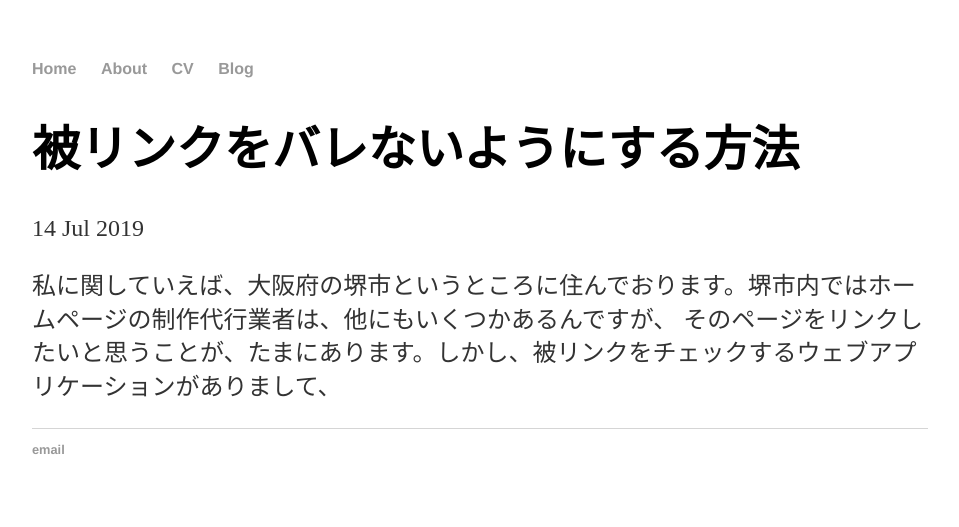
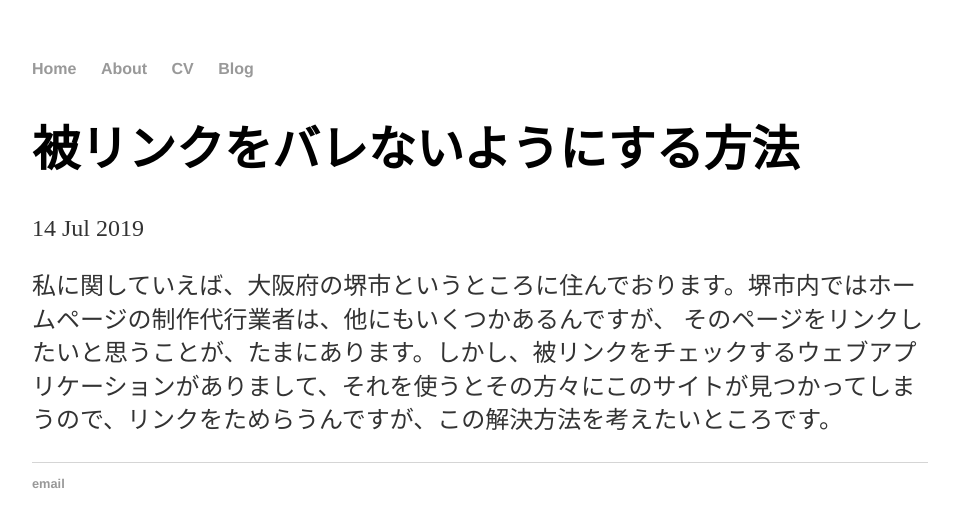
Before and after one commit to agematsu/agematsu.github.io, a Jekyll site: the page built from _posts/2019-07-14-被リンクをバレないようにする方法.md, in a window 1280 px wide. Shown: the top 527 px of the page, without its empty margins (160-1119 px from the left). Built offline with Jekyll 4.4.1, drawn with Linux system fonts in a browser that asks for light colours; our own code applies the rules of GitHub Pages for plain Markdown files.

Commit message:
Update 2019-07-14-被リンクをバレないようにする方法.md

```diff
--- a/_posts/2019-07-14-被リンクをバレないようにする方法.md
+++ b/_posts/2019-07-14-被リンクをバレないようにする方法.md
@@ -1,2 +1,2 @@
 私に関していえば、大阪府の堺市というところに住んでおります。堺市内ではホームページの制作代行業者は、他にもいくつかあるんですが、
-そのページをリンクしたいと思うことが、たまにあります。しかし、被リンクをチェックするウェブアプリケーションがありまして、
+そのページをリンクしたいと思うことが、たまにあります。しかし、被リンクをチェックするウェブアプリケーションがありまして、それを使うとその方々にこのサイトが見つかってしまうので、リンクをためらうんですが、この解決方法を考えたいところです。
```
